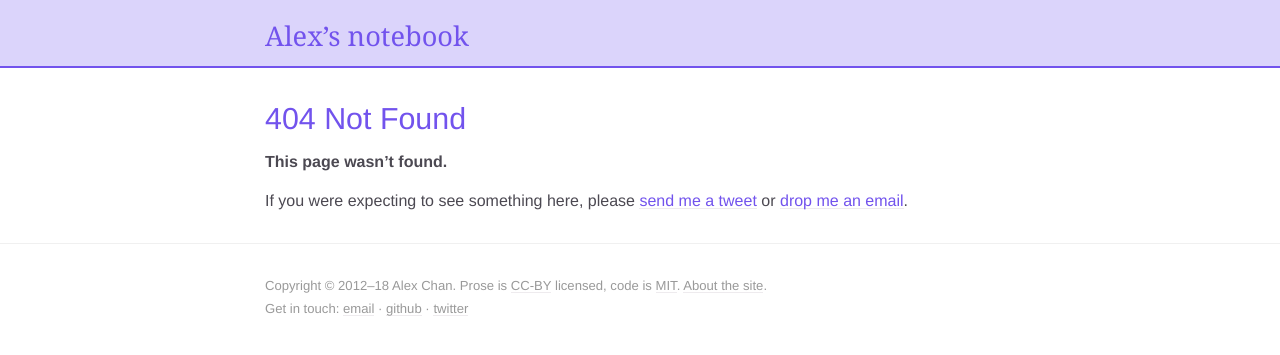
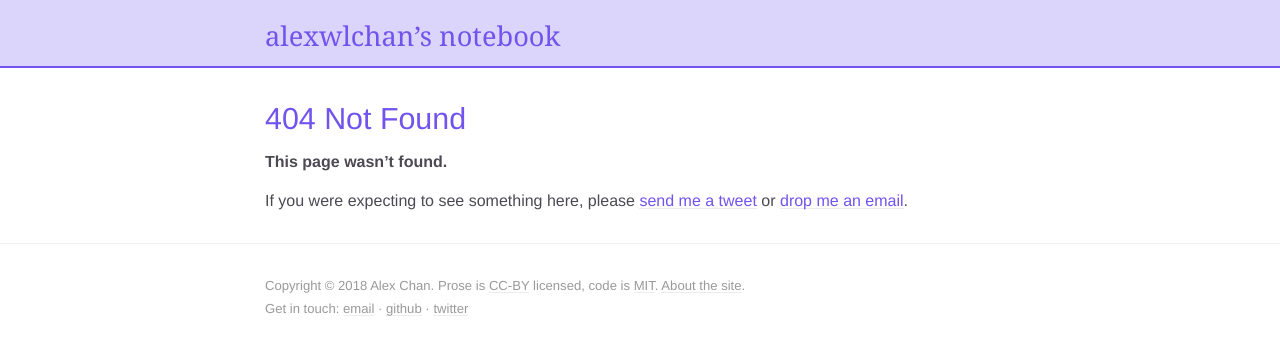
Before and after one commit to alexwlchan/notebook.alexwlchan.net, a Jekyll site: the page built from src/404.md, in a window 1280 px wide. Shown: the top 355 px of the page. Built offline with Jekyll 4.4.1, drawn with Linux system fonts in a browser that asks for light colours.

Commit message:
Fix the text in the footer re: copyright and social links

```diff
--- a/_config.yml
+++ b/_config.yml
@@ -1,9 +1,14 @@
-title: "Alex’s notebook"
+title: "alexwlchan’s notebook"
 email: "alex@alexwlchan.net"
 url: "https://notebook.alexwlchan.net"
 
 source: "src"
 destination: "_site"
+
+social:
+  github: "alexwlchan"
+  twitter: "alexwlchan"
+  linode_referral: "ba2e6ce21e0c63952a7c74967ea0b96617bd44a3"
 
 date_format: "%-d %B %Y"
 
--- a/src/_includes/footer.html
+++ b/src/_includes/footer.html
@@ -1,7 +1,7 @@
 <footer>
   <div id="footer_inner">
     <p>
-      Copyright &copy; 2012&ndash;18 Alex Chan.
+      Copyright &copy; 2018 Alex Chan.
       Prose is <a id="footer__cc" href="https://creativecommons.org/licenses/by/4.0/">CC-BY</a> licensed, code is <a id="footer__mit" href="https://opensource.org/licenses/MIT">MIT</a>.
       <a href="/about-the-site/" id="footer__about">About the site</a>.
     </p>
```
